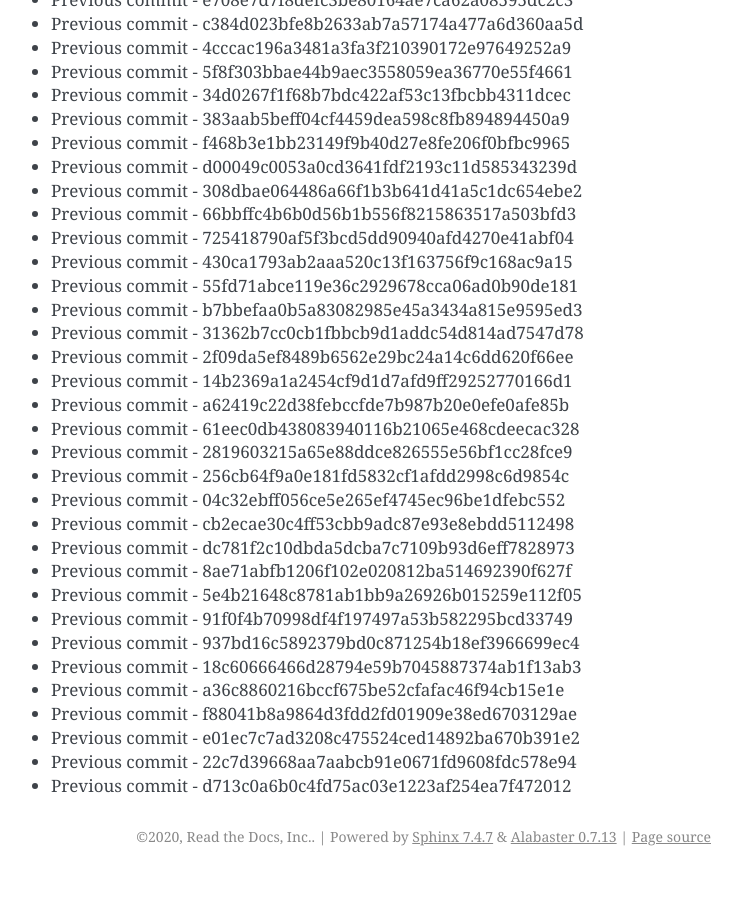
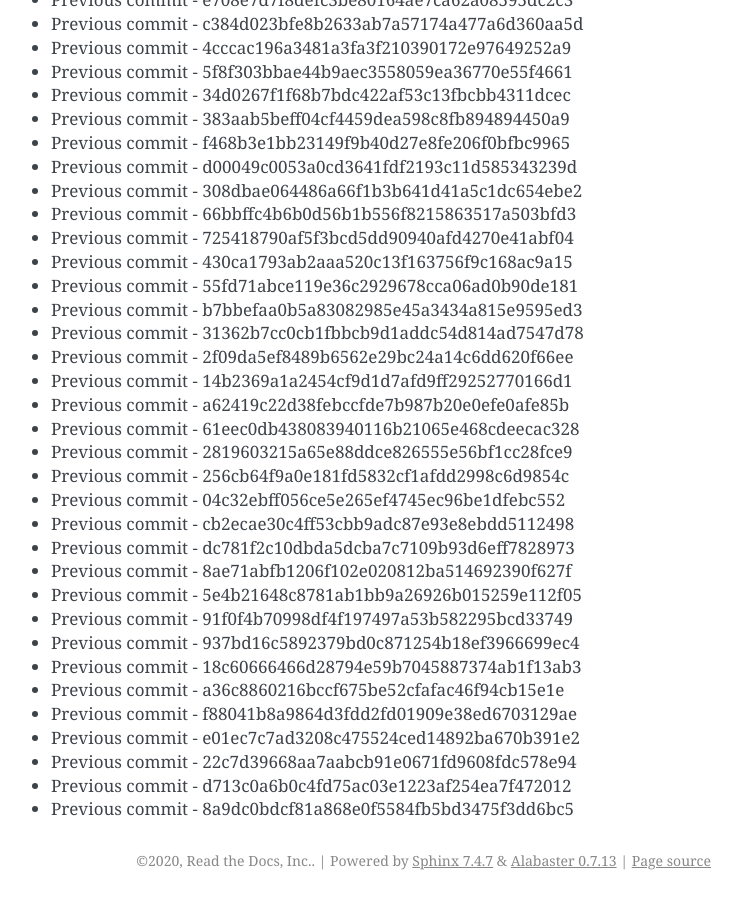
Before and after one commit to readthedocs/rtd-git-stresstest, a Sphinx documentation site: the page built from docs/updates.rst, in a window 1280 px wide and 900 px high, scrolled down 100150 px. Shown: the whole window, without its empty margins (399-1141 px from the left). Built offline with Sphinx 7.4.7, drawn with Linux system fonts in a browser that asks for light colours; before the commit the page ends 101026 px from its top, so only the background shows below that.

Commit message:
Generating commit from previous: 8a9dc0bdcf81a868e0f5584fb5bd3475f3dd6bc5

```diff
--- a/docs/updates.rst
+++ b/docs/updates.rst
@@ -4240,3 +4240,4 @@ It can be tested for any performance characteristics.
 * Previous commit - e01ec7c7ad3208c475524ced14892ba670b391e2
 * Previous commit - 22c7d39668aa7aabcb91e0671fd9608fdc578e94
 * Previous commit - d713c0a6b0c4fd75ac03e1223af254ea7f472012
+* Previous commit - 8a9dc0bdcf81a868e0f5584fb5bd3475f3dd6bc5
```
